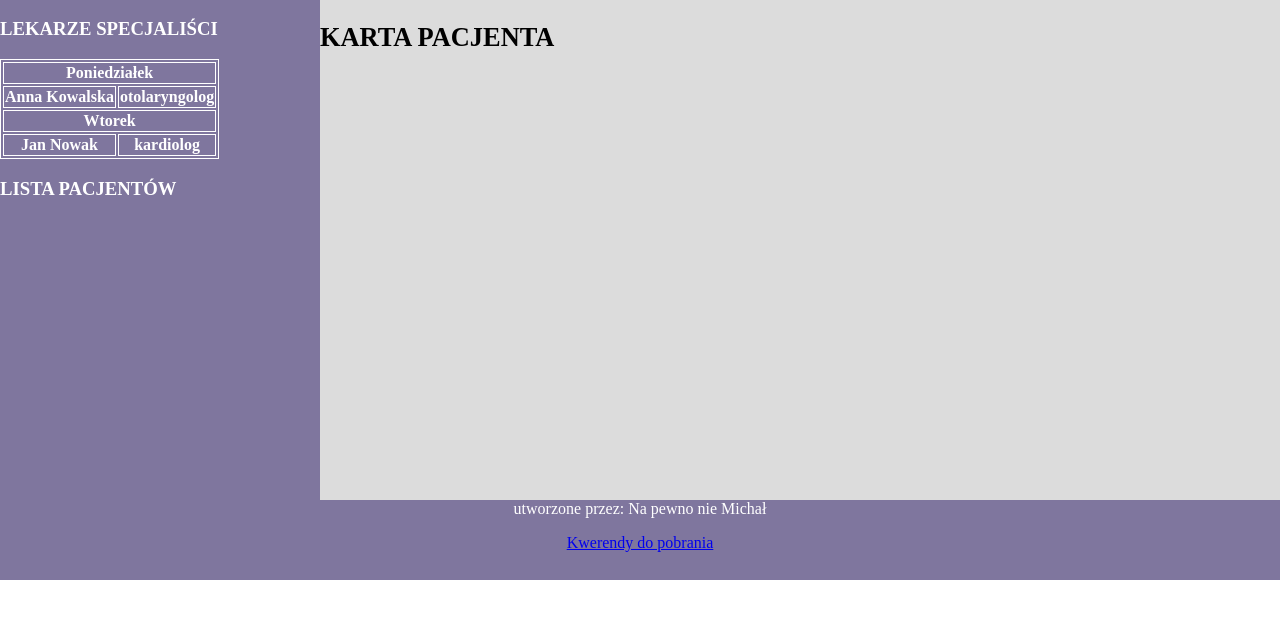
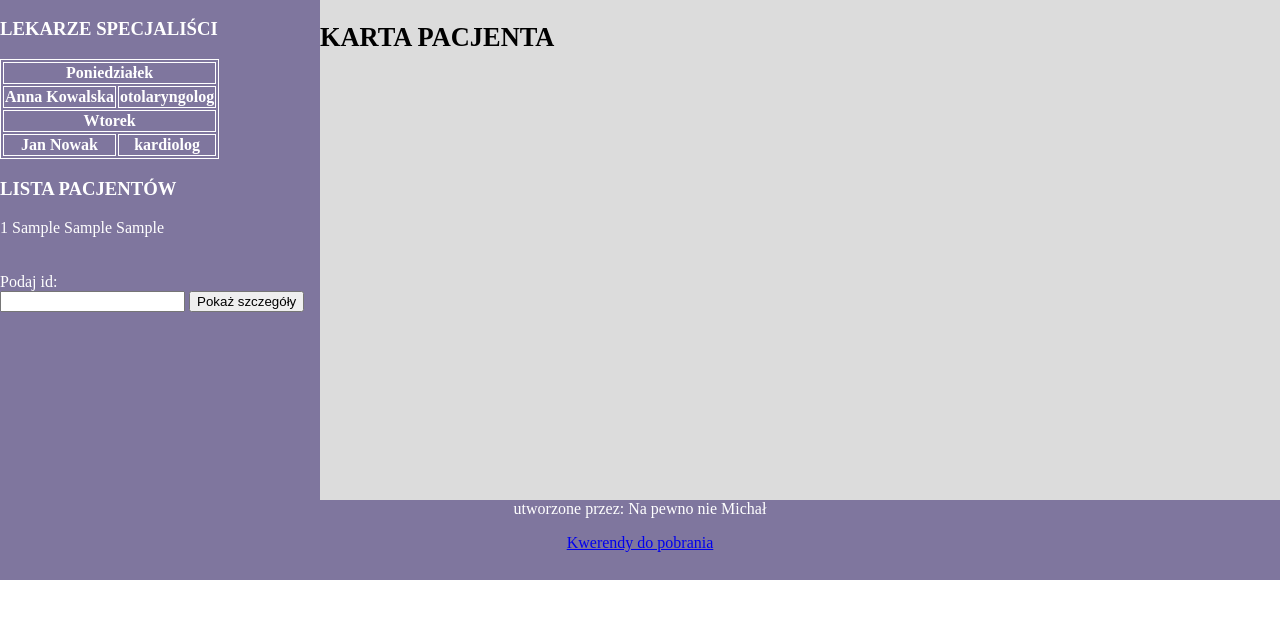
Before and after one commit to NonStopLive/rep, a PHP site: page /pacjent.php in a window 1280 px wide. Shown: the part 106-725 px from the top of the page. Run offline with PHP 8.4, Linux system fonts and the light colour scheme; tables that the repository leaves empty or names only in its code hold one stand-in row (values such as "Sample post"); lists and menus that the app fills with data are empty.

Commit message:
Skrypta dodauem ni

```diff
--- a/projekt_1/pacjent.php
+++ b/projekt_1/pacjent.php
@@ -25,7 +25,21 @@
 				<th>Jan Nowak</th><th>kardiolog</th>
 			</tr>
 		</table>
-		<h3>LISTA PACJENTÓW</h3>
+        <h3>LISTA PACJENTÓW</h3>
+        <?php
+			$polacz = mysqli_connect('localhost','root','','poradnia');
+			$zap = "SELECT id, imie, nazwisko, choroba FROM `pacjenci`";
+			$wynik = mysqli_query($polacz,$zap);
+			while ($l=mysqli_fetch_row($wynik)) {
+				echo $l[0].' '.$l[1].' '.$l[2].' '.$l[3].'<br>';
+			}
+			mysqli_close($polacz);
+		?>
+        <br><br>
+		<form method="post" action="pacjent.php">
+			<label>Podaj id: <br>
+				<input type="number" name="id"></label>
+				<input type="submit" value="Pokaż szczegóły">
 		</form>
 </div>
 	<div class="right">
```
